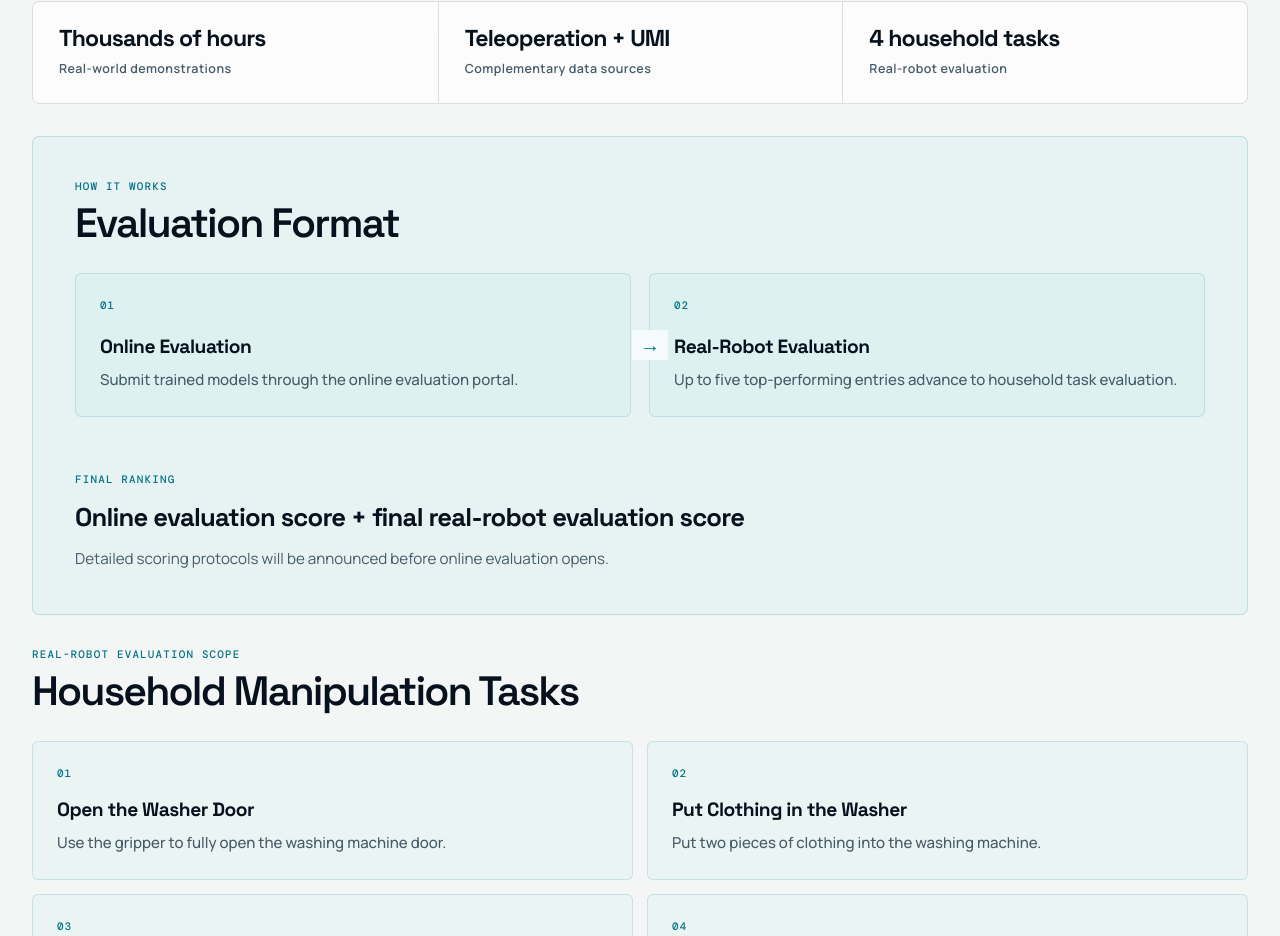
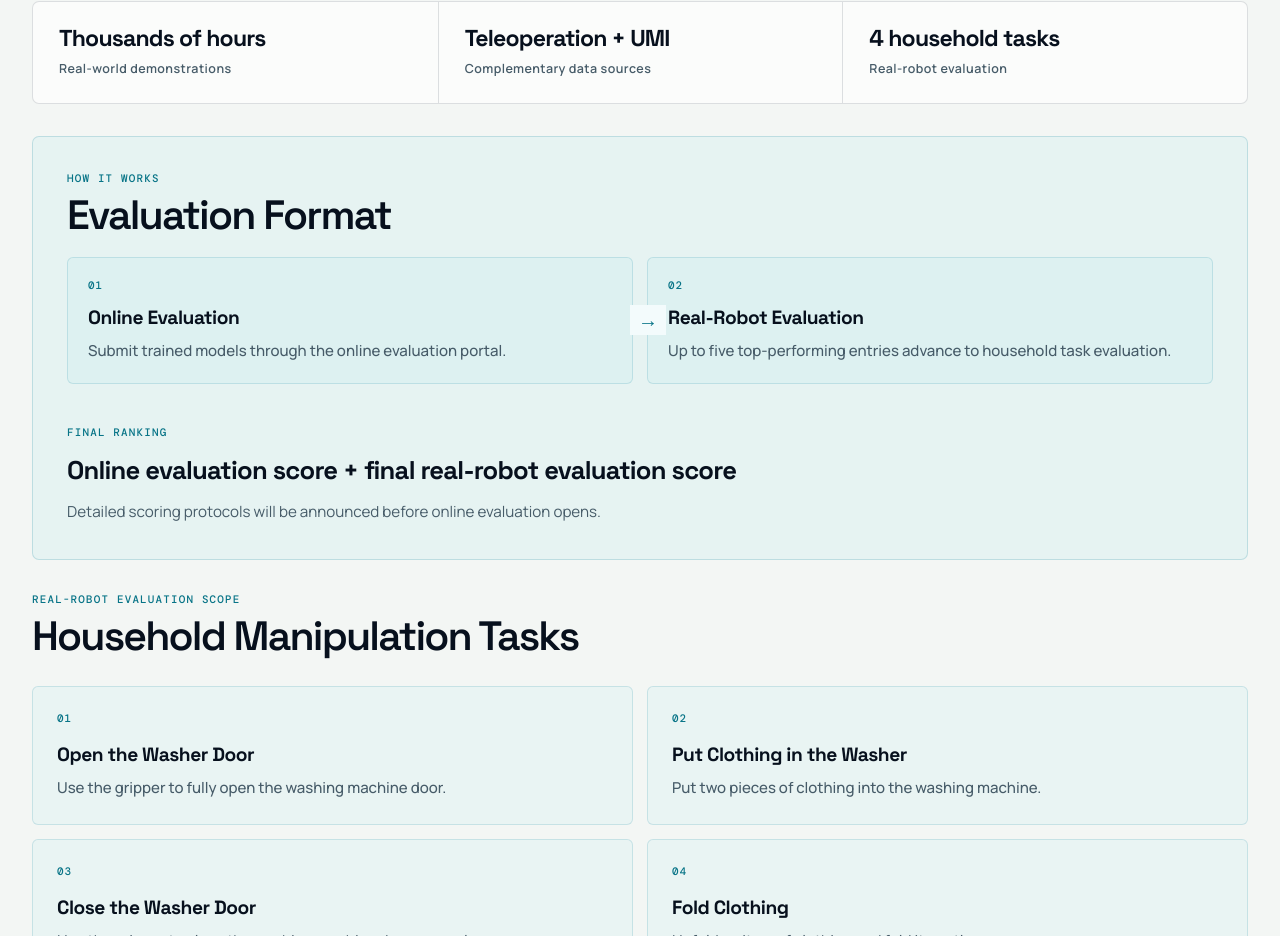
Before and after one commit to bimanual-robot-learning/bimanual-robot-learning.github.io, a React (Vite) app: page / in a window 1280 px wide. Shown: the part 7080-8016 px from the top of the page. Built offline with nearby package versions, Linux system fonts and the light colour scheme.

Commit message:
style: compact challenge evaluation format

```diff
--- a/src/App.css
+++ b/src/App.css
@@ -1441,7 +1441,6 @@
 
 .challenge-evaluation,
 .challenge-timeline {
-  padding: clamp(28px, 4vw, 42px);
   margin-bottom: 32px;
   background: rgba(255, 255, 255, 0.68);
   border: 1px solid var(--line-light);
@@ -1449,8 +1448,13 @@
 }
 
 .challenge-evaluation {
+  padding: clamp(24px, 3vw, 34px);
   background: rgba(82, 216, 230, 0.08);
   border-color: rgba(27, 132, 153, 0.2);
+}
+
+.challenge-timeline {
+  padding: clamp(28px, 4vw, 42px);
 }
 
 .challenge-evaluation > .eyebrow,
@@ -1473,12 +1477,16 @@
   text-wrap: balance;
 }
 
+.challenge-evaluation > h3 {
+  margin: 0 0 20px;
+}
+
 .challenge-flow {
   display: grid;
   padding: 0;
   margin: 0;
   grid-template-columns: repeat(2, minmax(0, 1fr));
-  gap: 18px;
+  gap: 14px;
   list-style: none;
 }
 
@@ -1512,6 +1520,10 @@
   border-radius: 6px;
 }
 
+.challenge-flow li {
+  padding: 20px;
+}
+
 .challenge-flow li > span,
 .challenge-task-grid article > span,
 .challenge-timeline li > span {
@@ -1524,6 +1536,10 @@
   letter-spacing: 0.1em;
 }
 
+.challenge-flow li > span {
+  margin-bottom: 14px;
+}
+
 .challenge-flow h4,
 .challenge-task-grid h4 {
   margin: 0 0 10px;
@@ -1545,8 +1561,8 @@
 }
 
 .challenge-final-ranking {
-  padding: 26px 0 0;
-  margin: 28px 0 0;
+  padding: 20px 0 0;
+  margin: 20px 0 0;
   color: var(--ink-800);
   font-size: 0.95rem;
   line-height: 1.6;
```
Also changed, not shown: 1 other file (tests, documents, lock files or other folders).
